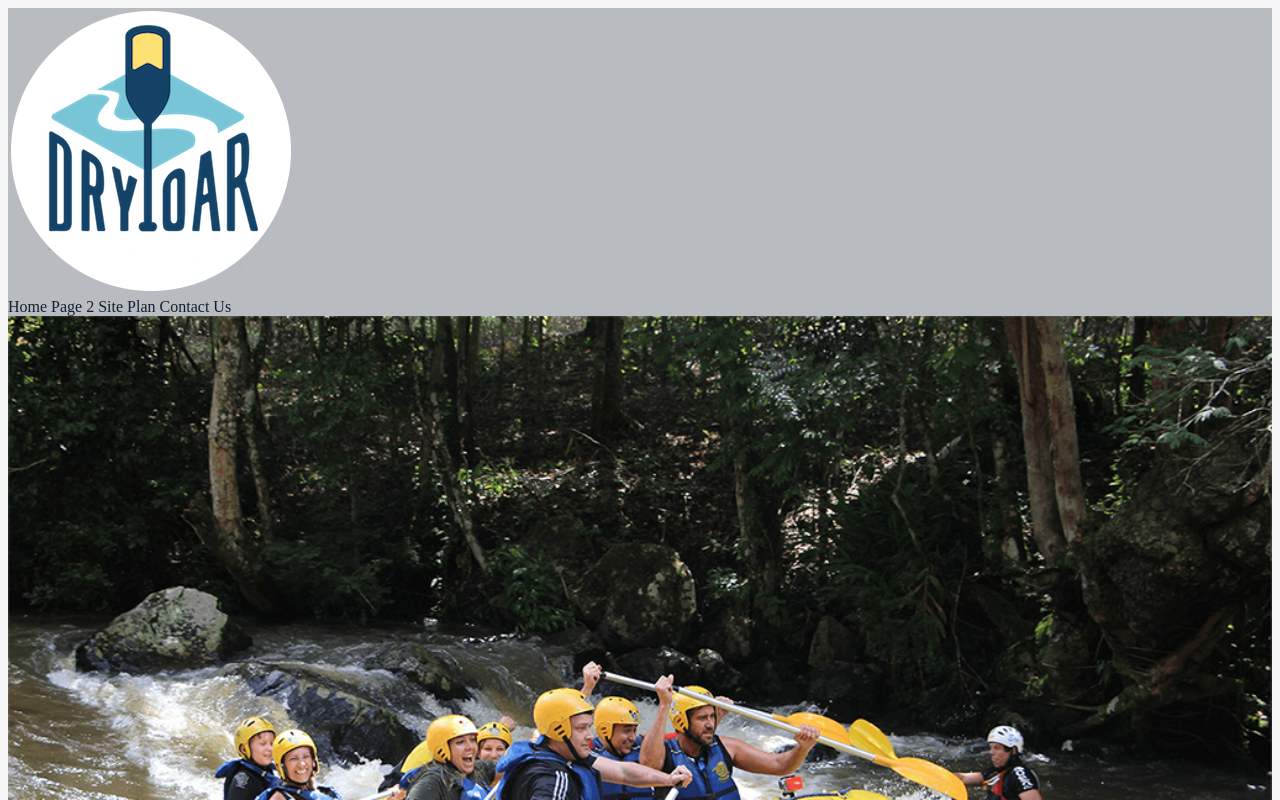
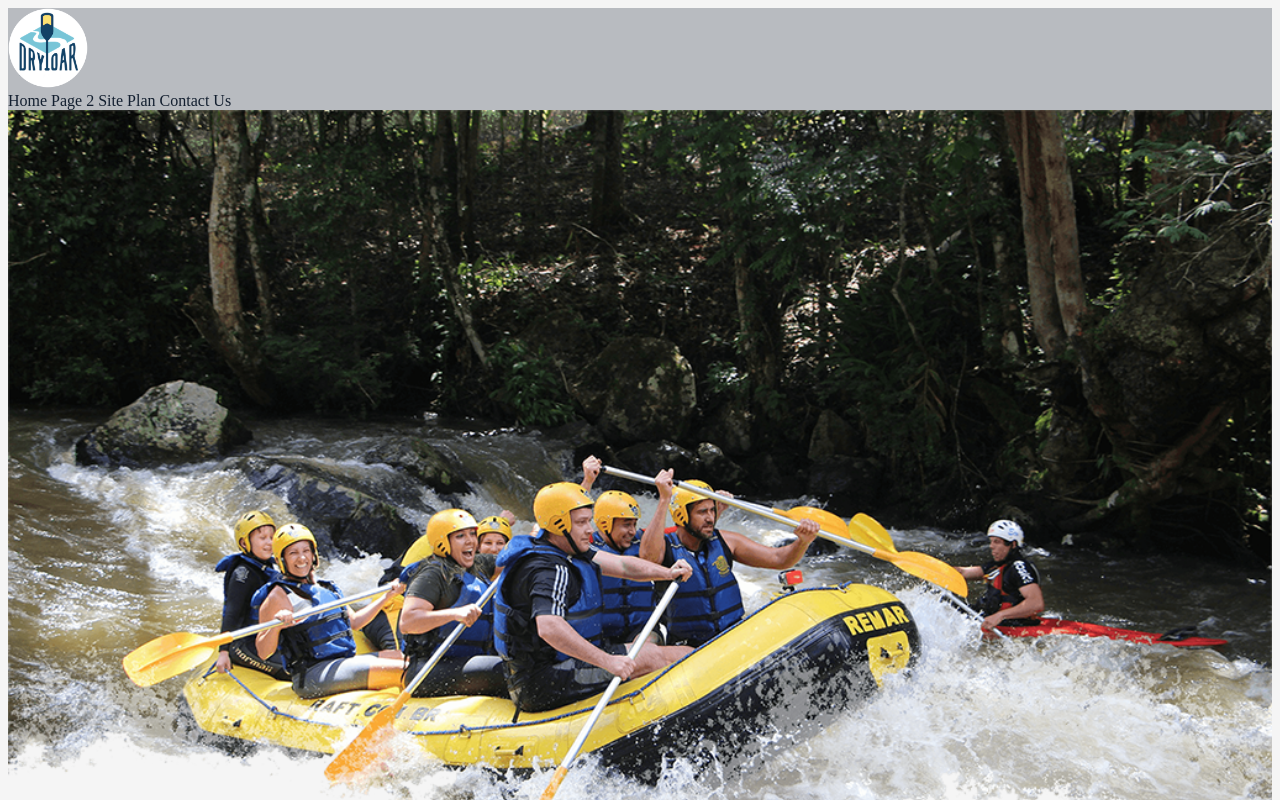
Before and after one commit to affbro4/wwd130, a plain HTML site: page wwr/index.html in a window 1280 px wide. Shown: the top 800 px of the page. Drawn offline with Linux system fonts and the light colour scheme.

Commit message:
finally done

```diff
--- a/wwr/index.html
+++ b/wwr/index.html
@@ -9,9 +9,9 @@
 <body>
     <div id="content">
         <header>
-            <a id= "logo_link" href="index.html">
-                <img src="images/logo.png" alt="Dry Oar Logo">
-                </a>
+            <a id="logo_link" href="index.html">
+                <img id="logo" src="images/logo.png" alt="Dry Oar Logo">
+            </a>
                 <nav>
                     <a href="index.html" target="blank">Home</a>
                     <a href="#" target="blank">Page 2</a>
--- a/wwr/styles/style.css
+++ b/wwr/styles/style.css
@@ -73,12 +73,12 @@ h4 {
 .msg p {
     color: #b78654;
 }
-#logo_link {
-    width: 80px;
-}
 .icon {
     width: 80px;
 }
 #hero-img {
     width: 100%;
 }
+#logo {
+    width: 80px;
+}
```
